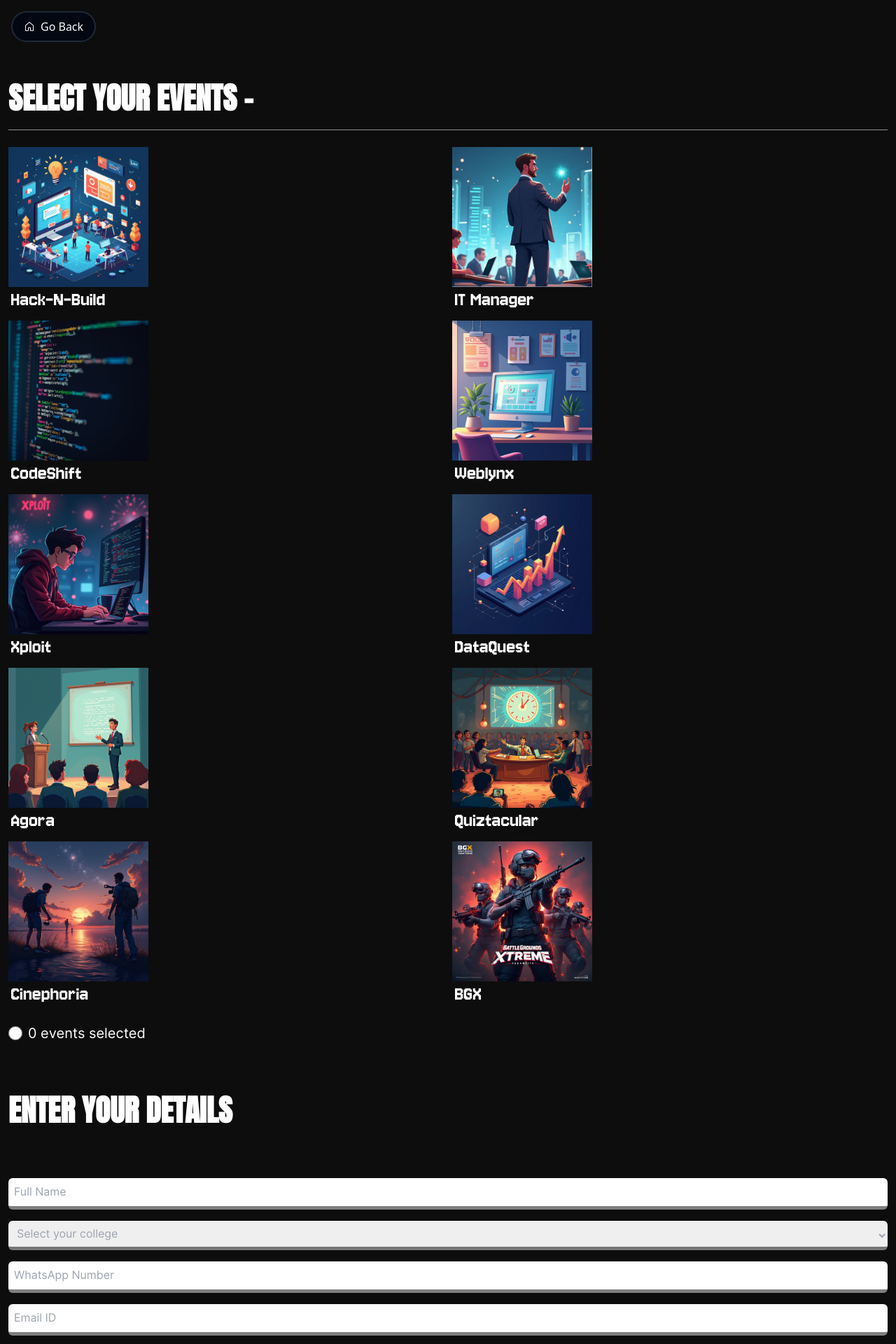
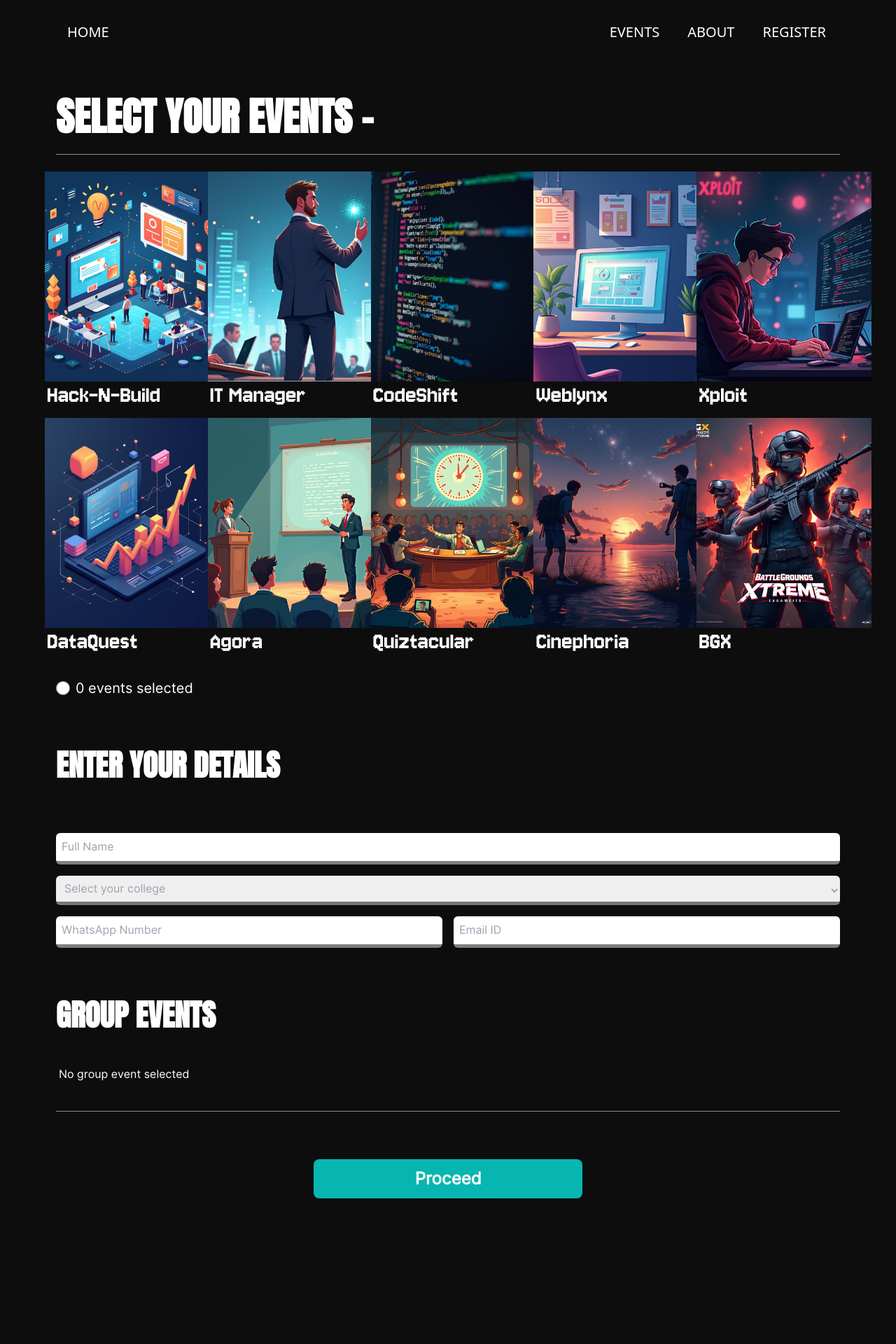
Before and after one commit to nikhilcodes0/xactitude2k25, a Next.js app: page /reg in a window 1280 px wide. Shown: the top 1920 px of the page at 70% size. After the commit the page ends 1748 px from the top, so only its background shows below. Built offline with nearby package versions, Linux system fonts and the light colour scheme.

Commit message:
reg page responsive complete

```diff
--- a/app/components/Select.tsx
+++ b/app/components/Select.tsx
@@ -22,10 +22,10 @@ const jersey = localFont({
 const Select: React.FC<SelectProps> = ({ title, selected=false, image, onClick }) => {
   return (
     <div onClick={onClick} className="cursor-pointer ">
-      <div className="max-w-[200px]">
-        <Image src={image} alt="bg1" className="w-[200px] h-[200px] object-cover" />
+      <div className="max-w-[200px] md:max-w-[250px] xl:w-[300px] mx-auto">
+        <Image src={image} alt="bg1" className="w-[200px] h-[200px] md:w-[250px] md:h-[250px] xl:w-[300px] xl:h-[300px] object-cover" />
         <div className={selected ? 'bg-[#2FFF60] text-black' : 'text-white'}>
-          <h3 className={`${jersey.className} text-3xl mx-1 capitalize`}>{title}</h3>
+          <h3 className={`${jersey.className} text-3xl lg:text-4xl mx-1 capitalize`}>{title}</h3>
         </div>
       </div>
     </div>
--- a/app/events/[eventName]/page.tsx
+++ b/app/events/[eventName]/page.tsx
@@ -51,7 +51,7 @@ const EventPage = async ({ params }: PageProps) => {
       <div className="w-full text-black font-sans pl-4 pt-4 md:hidden">
 
         <Link href="/events">
-          <button className=" items-center text-white text-center justify-center hover:bg-[#40E0D0]  flex gap-2 bg-[#0d0d0d] border-[#40E0D0] border-2 p-2 rounded-full "><Image src={back} className="w-4 invert inline" alt="back" /> Go Back</button>
+          <button className=" items-center text-white text-center font-semibold justify-center hover:bg-[#40E0D0]  flex gap-2 bg-[#0d0d0d] border-[#40E0D0] border-2 p-2 rounded-full "><Image src={back} className="w-4 invert inline" alt="back" /> Go Back</button>
         </Link>
       </div>
       <nav className="hidden md:block m-4 text-xl">
--- a/app/reg/page.tsx
+++ b/app/reg/page.tsx
@@ -57,8 +57,9 @@ const Reg = () => {
     });
   };
 
+  const no = 0
+
   const handleRegister = async () => {
-
     // Email validation regex
     const emailRegex = /^[^\s@]+@[^\s@]+\.[^\s@]+$/;
     // Number validation regex
@@ -73,24 +74,16 @@ const Reg = () => {
     if (!name || !college || !email || !wNo) {
       alert("Please fill all the fields!");
       return;
-    }
-
-    else if (!emailRegex.test(email)) {
+    } else if (!emailRegex.test(email)) {
       alert("Please enter a valid email address!");
       return;
-    }
-
-    else if (!wNoRegex.test(wNo)) {
+    } else if (!wNoRegex.test(wNo)) {
       alert("Please enter a valid 10-digit WhatsApp number!");
       return;
-    }
-
-    else if (!nameRegex.test(name)) {
+    } else if (!nameRegex.test(name)) {
       alert("Please enter a valid name!");
       return;
-    }
-
-    else {
+    } else {
       const participantDetails = {
         name,
         college,
@@ -120,24 +113,55 @@ const Reg = () => {
   return (
     <div className="bg-[#0D0D0D] text-white font-sans">
       <div className="w-full bg-[#0D0D0D] text-[#0D0D0D] font-sans pl-4 pt-4">
-        <RippleButton rippleColor="#ADD8E6" className="dark">
-          <div className="flex items-center gap-2">
+        <Link href="/events">
+          <button className=" items-center md:hidden w-32 text-white font-semibold justify-center  flex gap-2 bg-[#0d0d0d] border-white border-2 p-2 rounded-full ">
             <Image src={home} className="w-4 inline" alt="home" />
-            <Link href="/events"> Go Back</Link>
-          </div>
-        </RippleButton>
+            Home
+          </button>
+        </Link>
+        <nav className="hidden md:block my-4 mx-3 md:mx-4 lg:mx-10 xl:mx-16 text-xl">
+        <ul className="flex mx-4 justify-between">
+          <li>
+            <Link href="/" className="text-white hover:text-[#40E0D0]">
+              HOME
+            </Link>
+          </li>
+          <li>
+            <ul className="flex gap-10 mx-5">
+              <li>
+                <Link
+                  href="/events"
+                  className="text-white hover:text-[#40E0D0]"
+                >
+                  EVENTS
+                </Link>
+              </li>
+              <li>
+                <Link href="/about" className="text-white hover:text-[#40E0D0]">
+                  ABOUT
+                </Link>
+              </li>
+              <li>
+                <Link href="/soon" className="text-white hover:text-[#40E0D0]">
+                  REGISTER
+                </Link>
+              </li>
+            </ul>
+          </li>
+        </ul>
+      </nav>
       </div>
       <div>
         <h1
-          className={`${anton.className} text-[2.7rem] font-bold pt-12 pb-3 px-3`}
+          className={`${anton.className} text-[2.7rem] lg:text-[3.5rem] font-bold pt-12 pb-3 mx-3 md:mx-6 lg:mx-12 xl:mx-20`}
         >
           SELECT YOUR EVENTS -
         </h1>
-        <hr className="mx-3 opacity-60" />
+        <hr className="mx-3 md:mx-6 lg:mx-12 xl:mx-20 opacity-60" />
       </div>
 
       {/* Event Cards */}
-      <div className="grid grid-cols-2 gap-3 mx-3 my-6 bg-[#0D0D0D] text-white">
+      <div className="grid grid-cols-2 md:grid-cols-3 lg:grid-cols-4 xl:grid-cols-5 gap-3 mx-3 my-6 xl:mx-16 bg-[#0D0D0D] text-white">
         {events.map((event) => (
           <Select
             key={event.id}
@@ -150,7 +174,7 @@ const Reg = () => {
       </div>
 
       {/* Selected Count */}
-      <div className={`flex gap-2 mx-3 items-center my-4 ${inter.className}`}>
+      <div className={`flex gap-2 mx-3 md:mx-6 lg:mx-12 xl:mx-20 lg:my-8 lg:text-xl items-center my-4 ${inter.className}`}>
         <input
           type="radio"
           checked={events.some((event) => event.selected)}
@@ -169,7 +193,7 @@ const Reg = () => {
       </div>
 
       {/* User Details */}
-      <div className="mx-3 mt-16 bg-[#0D0D0D] text-white">
+      <div className="mx-3 md:mx-6 lg:mx-12 mt-16 xl:mx-20 bg-[#0D0D0D] text-white">
         <h1 className={`text-[2.7rem] font-bold mb-16 ${anton.className}`}>
           ENTER YOUR DETAILS
         </h1>
@@ -194,51 +218,62 @@ const Reg = () => {
               <option value="" disabled>
                 Select your college
               </option>
-              <option value="Kristu Jayanti College">Kristu Jayanti College</option>
-              <option value="Saint Joseph's College of Commerce">Saint Joseph&apos;s College of Commerce</option>
-              <option value="Saint Joseph's College">Saint Joseph&apos;s College</option>
-              <option value="Christ University Central Campus">Christ University Central Camus</option>
+              <option value="Kristu Jayanti College">
+                Kristu Jayanti College
+              </option>
+              <option value="Saint Joseph's College of Commerce">
+                Saint Joseph&apos;s College of Commerce
+              </option>
+              <option value="Saint Joseph's College">
+                Saint Joseph&apos;s College
+              </option>
+              <option value="Christ University Central Campus">
+                Christ University Central Camus
+              </option>
               <option value="Jain University">Jain University</option>
             </select>
           </div>
+          <div className="w-full flex flex-col gap-4 lg:flex-row">
             <input
               type="text"
               placeholder="WhatsApp Number"
-            className="p-2 rounded-md border-b-[5px] border-opacity-50 border-black outline-none"
+              className="p-2 rounded-md border-b-[5px] border-opacity-50 lg:w-[50%] border-black outline-none"
               value={wNo}
               onChange={(e) => setWNo(e.target.value)}
             />
             <input
               type="email"
               placeholder="Email ID"
-            className="p-2 rounded-md border-b-[5px] border-opacity-50 border-black outline-none"
+              className="p-2 rounded-md border-b-[5px] border-opacity-50 lg:w-[50%] border-black outline-none"
               value={email}
               onChange={(e) => setEmail(e.target.value)}
             />
           </div>
         </div>
+      </div>
 
       {/* Group Events */}
-      <div className="mx-3 mt-16 bg-[#0D0D0D] text-white">
+      <div className="mx-3 md:mx-6 lg:mx-12 xl:mx-20 mt-16 bg-[#0D0D0D] text-white">
         <h1 className={`text-[2.7rem] font-bold mb-10 ${anton.className}`}>
           GROUP EVENTS
         </h1>
-        <div
-          className={`grid grid-cols-3 gap-4 bg-[#0D0D0D] text-white ${inter.className}`}
-        >
+        <div className={` bg-[#0D0D0D] md:grid grid-cols-2 lg:grid-cols-3 gap-3 text-white ${inter.className}`}>
           {events
             .filter((event) => event.selected)
-      .filter((event) => eventsData.find((e) => e.slug === event.id)?.team)
-      .length === 0 ? (
+            .filter(
+              (event) => eventsData.find((e) => e.slug === event.id)?.team
+            ).length === 0 ? (
             <p className="text-white text-left pl-1">No group event selected</p>
           ) : (
             events
               .filter((event) => event.selected)
-        .filter((event) => eventsData.find((e) => e.slug === event.id)?.team)
-        .map((event) => (
+              .filter(
+                (event) => eventsData.find((e) => e.slug === event.id)?.team
+              )
+              .map((event,index) => (
                 <Group
                   key={event.id}
-            no={""}
+                  no={String(index + 1).padStart(2, "0")}
                   title={event.title}
                   image={event.image}
                   team={event.team}
@@ -248,12 +283,12 @@ const Reg = () => {
           )}
         </div>
       </div>
-      <hr className="mx-3 opacity-60 py-4 mt-10" />
+      <hr className="mx-3 md:mx-6 lg:mx-12 xl:mx-20 opacity-60 py-4 mt-10" />
 
       {/* Submit Button */}
       <div className="my-3 flex flex-col items-center justify-center">
         <button
-          className={`bg-[#07B6B0] text-xl font-bold py-3 rounded-lg w-[90%] my-6 cursor-pointer font-inter`}
+          className={`bg-[#07B6B0] text-xl lg:text-2xl font-bold py-3 rounded-lg w-[90%] md:w-[40%] lg:w-[30%] my-6 cursor-pointer font-inter`}
           onClick={handleRegister}
         >
           Proceed
```
Lines whose indentation alone changed are shown as unchanged.
